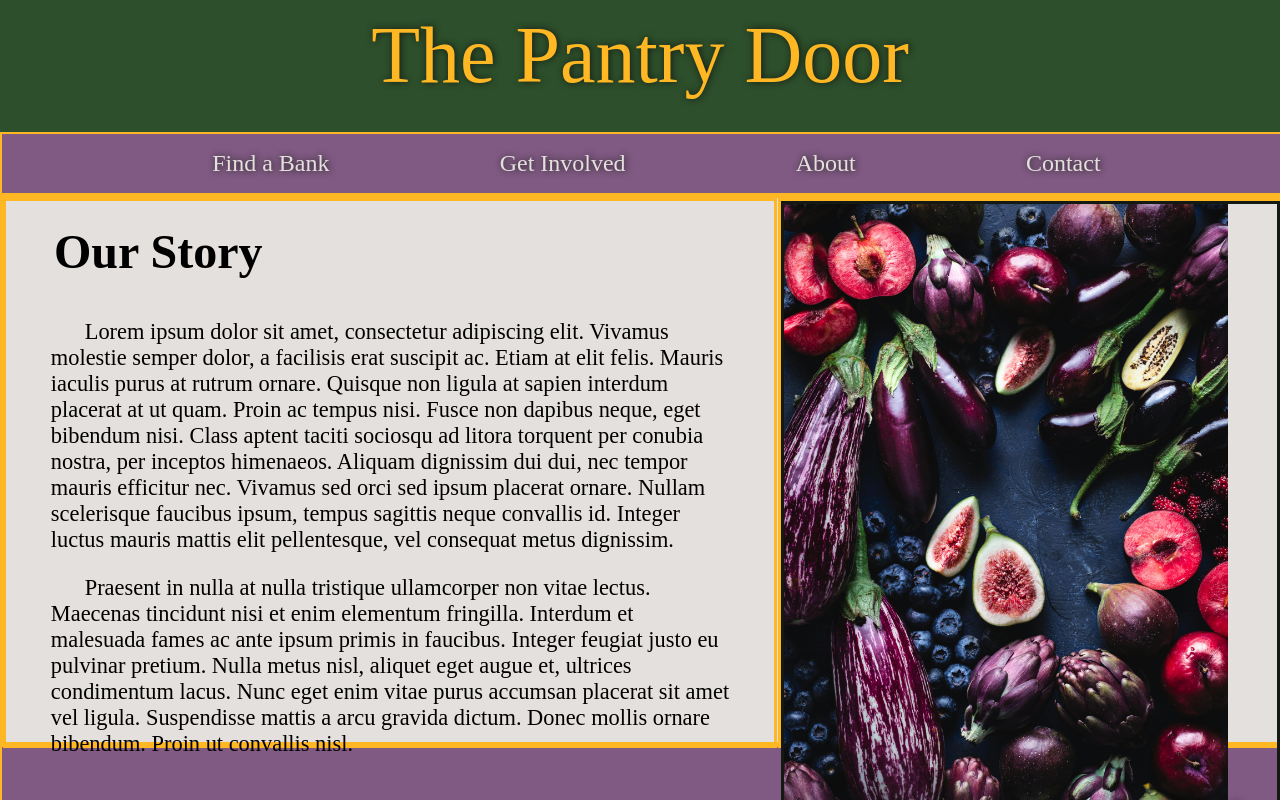
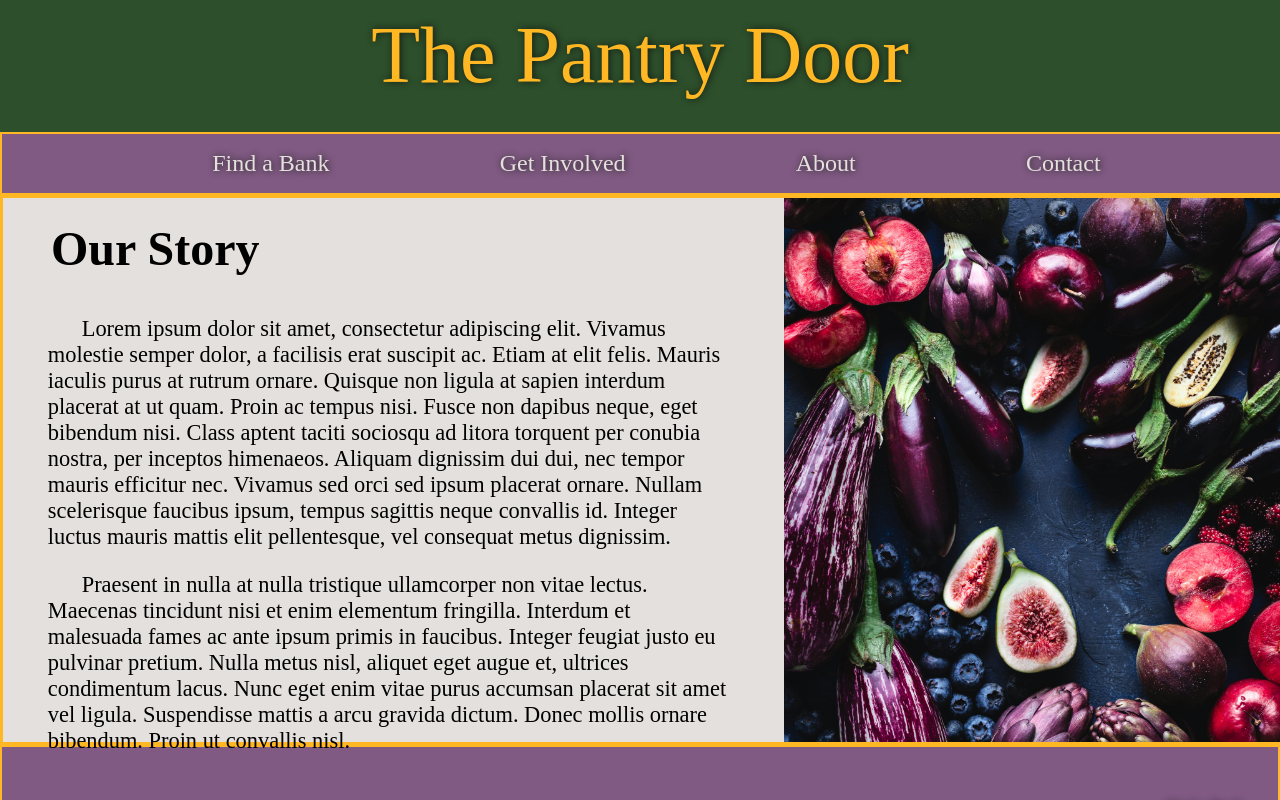
Before and after one commit to Missi3girl/pantry-client, a React (Vite) app: page /about in a window 1280 px wide. Shown: the top 800 px of the page. Built offline with nearby package versions, Linux system fonts and the light colour scheme; a web font is replaced by a local one.

Commit message:
Fixed image fitting and border thickness

```diff
--- a/src/App.jsx
+++ b/src/App.jsx
@@ -1,4 +1,4 @@
-import { useState, useEffect } from 'react'
+import { Routes, Route, useLocation} from 'react-router'
 import './App.css'
 import Header from './components/headerFooterPage/Header'
 import Footer from './components/headerFooterPage/Footer'
--- a/src/components/aboutPage/About.css
+++ b/src/components/aboutPage/About.css
@@ -10,16 +10,18 @@
 
 .aboutStory {
     float: left;
-    border: 3px solid var(--gold);
+    border: 2px 1px solid var(--gold);
     height: 100%;
     width: 60%;
 }
 
 .aboutPhoto {
     float: right;
-    border: 3px solid var(--gold);
+    border: 1px 0 0 0 solid var(--gold);
     height: 100%;
     width: 39%;
+    position: relative;
+    overflow: hidden;
 }
 
 h2 {
@@ -43,9 +45,12 @@ h2 {
 }
 
 #photoDiv {
-    border: 3px solid var(--black);
 }
 
-img {
-    width: 90%;
+
+#photoDiv img {
+    display: flex;
+    width: 100%;
+    position: absolute;
+    overflow: hidden;
 }
```
